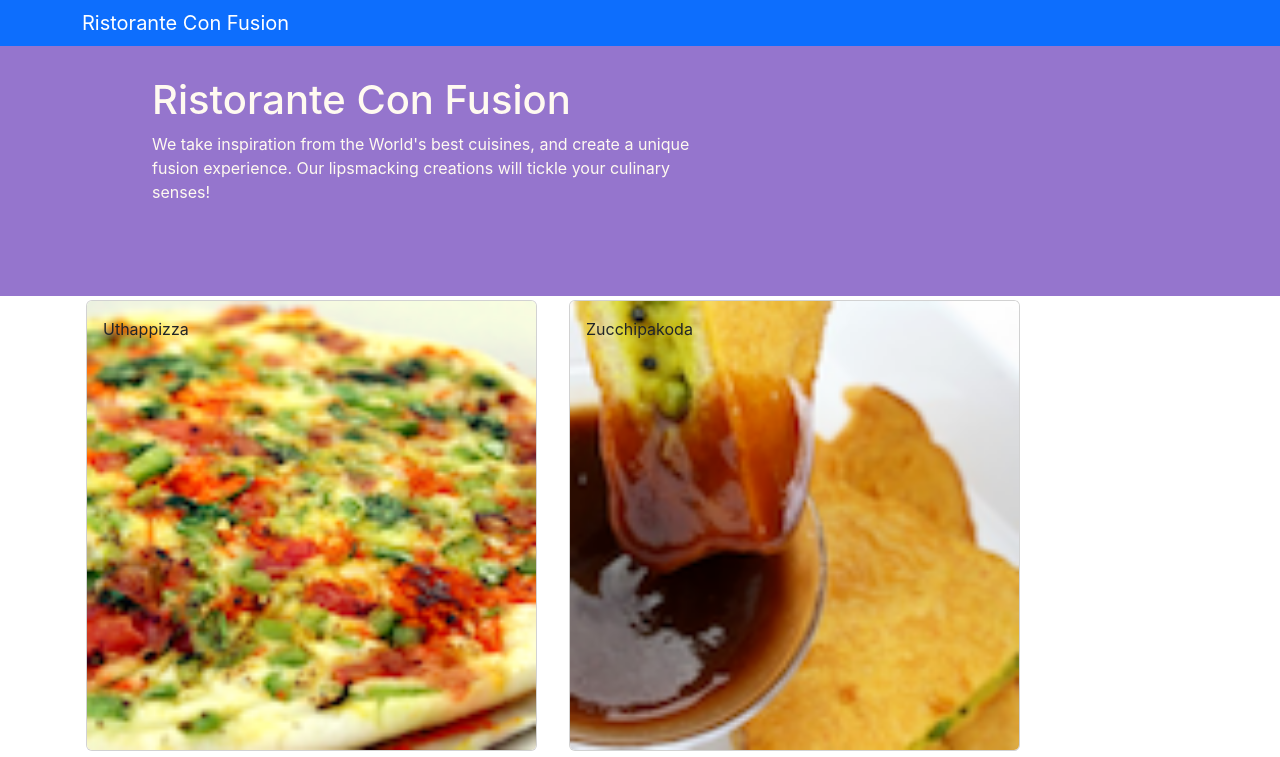
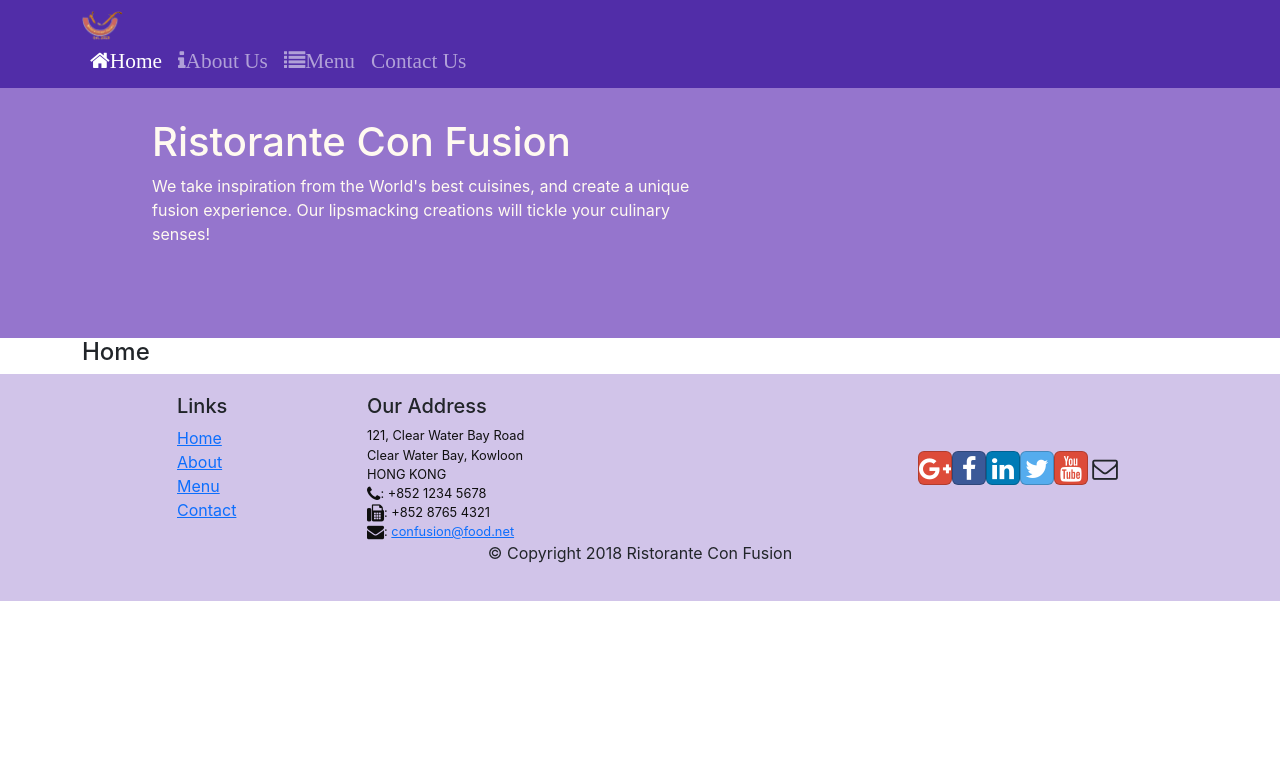
Before and after one commit to Abdelbarie1/IntroReact, a React (Create React App) app: page /home in a window 1280 px wide. Shown: the top 757 px of the page. Built offline with nearby package versions, Linux system fonts and the light colour scheme.

Commit message:
React Router

```diff
--- a/package.json
+++ b/package.json
@@ -13,6 +13,7 @@
     "react-bootstrap": "^2.6.0",
     "react-dom": "^18.2.0",
     "react-popper": "^2.3.0",
+    "react-router-dom": "^4.2.2",
     "react-scripts": "5.0.1",
     "reactstrap": "^9.1.5",
     "web-vitals": "^2.1.4"
--- a/src/App.js
+++ b/src/App.js
@@ -2,13 +2,17 @@
 import Main from './components/MainComponent';
 import './App.css';
 import {DISHES} from './shared/dishes';
+import {BrowserRouter} from 'react-router-dom'
 
 
 function App() {
   return (
-    <div>
+    <BrowserRouter>
+      <div>
         <Main/>
     </div>
+    </BrowserRouter>
+
   );
 }
 
--- a/src/components/FooterComponent.js
+++ b/src/components/FooterComponent.js
@@ -1,4 +1,5 @@
 import React from "react";
+import {Link} from 'react-router-dom'
 
 function Footer(props){
     return(
@@ -8,10 +9,10 @@
                 <div className="col-4 offset-1 col-sm-2">
                     <h5>Links</h5>
                     <ul className="list-unstyled">
-                        <li><a href="#">Home</a></li>
-                        <li><a href="#">About</a></li>
-                        <li><a href="#">Menu</a></li>
-                        <li><a href="contactus.html">Contact</a></li>
+                        <li><Link to="/home">Home</Link></li>
+                        <li><Link to="/aboutus">About</Link></li>
+                        <li><Link to="/menu">Menu</Link></li>
+                        <li><Link to="/contactus">Contact</Link></li>
                     </ul>
                 </div>
                 <div className="col-7 col-sm-5">
--- a/src/components/HeaderComponent.js
+++ b/src/components/HeaderComponent.js
@@ -1,15 +1,51 @@
 import React ,{Component} from "react";
-import {Navbar , NavbarBrand,Jumbotron} from 'reactstrap';
+import {Navbar , NavbarBrand,NavbarToggler,Nav,Collapse,Jumbotron, NavItem, Col} from 'reactstrap';
+import { NavLink } from "react-router-dom";
 import {} from 'react-bootstrap';
 
 class Header extends Component{
 
+    constructor(props){
+        super();
+        this.state={
+            isNavOpen:false
+        };
+        this.toggleNav=this.toggleNav.bind(this);
+    }
+
+    toggleNav(){
+        this.setState({
+            isNavOpen:!this.state.isNavOpen
+        });
+    }
+
     render(){
         return(
             <>
-            <Navbar dark className="bg-primary">
+            <Navbar dark expand="md">
                 <div className='container'>
-                    <NavbarBrand href='/'>Ristorante Con Fusion</NavbarBrand>
+                    <NavbarToggler onClick={this.toggleNav}/>
+                    <NavbarBrand className="mr-auto" href='/'>
+                        <img src="assets/images/logo.png" height="30" width="41"
+                        alt="Ristorance Con Fusion" />
+                    </NavbarBrand>
+                    <Collapse isOpen={this.state.isNavOpen} navbar>
+                        <Nav navbar>
+                            <NavItem>
+                                <NavLink className="nav-link" to="/home"><span className="fa fa-home fa-lg">Home</span></NavLink>
+                            </NavItem>
+                            <NavItem>
+                                <NavLink className="nav-link" to="/aboutus"><span className="fa fa-info fa-lg">About Us</span></NavLink>
+                            </NavItem>
+                            <NavItem>
+                                <NavLink className="nav-link" to="/menu"><span className="fa fa-list fa-lg">Menu</span></NavLink>
+                            </NavItem>
+                            <NavItem>
+                                <NavLink className="nav-link" to="/contactus"><span className="fa fa-adress-card fa-lg">Contact Us</span></NavLink>
+                            </NavItem>
+                        </Nav>
+                    </Collapse>
+
                 </div>
             </Navbar>
             <div className="jumbotron">
--- /dev/null
+++ b/src/components/HomeComponent.js
@@ -0,0 +1,13 @@
+import React from "react";
+
+
+function Home(props){
+
+    return(
+        <div className="container">
+            <h4>Home</h4>
+        </div>
+    );
+}
+
+export default Home;
--- a/src/components/MainComponent.js
+++ b/src/components/MainComponent.js
@@ -5,29 +5,36 @@
 import { Component } from 'react';
 import { render } from '@testing-library/react';
 import Footer from './FooterComponent';
+import Home from './HomeComponent';
+import Header from './HeaderComponent';
 
-import Header from './HeaderComponent';
+import {Switch ,Route,Redirect} from 'react-router-dom'
 class Main extends Component{
     constructor(props){
         super(props);
 
         this.state={
             dishes:DISHES,
-            selectedDish :null
         }
     }
 
-    onDishSelect(dishId){
-        this.setState({selectedDish:dishId});
-    }
+
 
     render () {
+
+      const Homepage=()=>{
+        return (
+          <Home/>
+        );
+      }
         return (
           <div>
             <Header/>
-            <Menu dishes={DISHES}
-            onClick={(dishId)=>this.onDishSelect(dishId)}/>
-            <DishDetail dish={this.state.dishes.filter((dish)=>dish.id === this.state.selectedDish)[0]}/>
+              <Switch>
+                  <Route path='/home' component={Homepage}/>
+                  <Route excact path='/menu' component={()=><Menu dishes={this.state.dishes}/>}/>
+                  <Redirect to="/home" />
+              </Switch>
             <Footer/>
           </div>
         );
```
Also changed, not shown: 1 other file (tests, documents, lock files or other folders).
